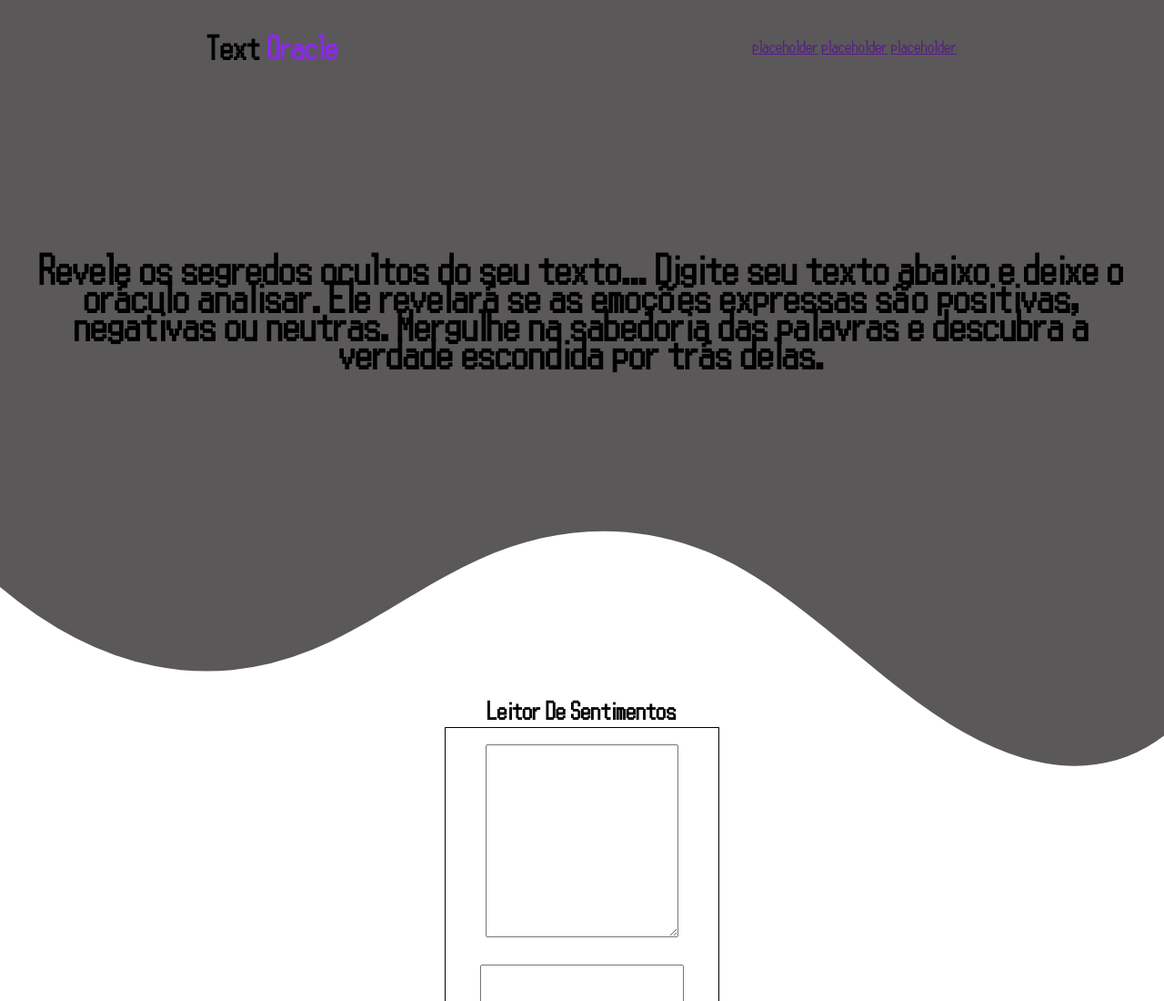
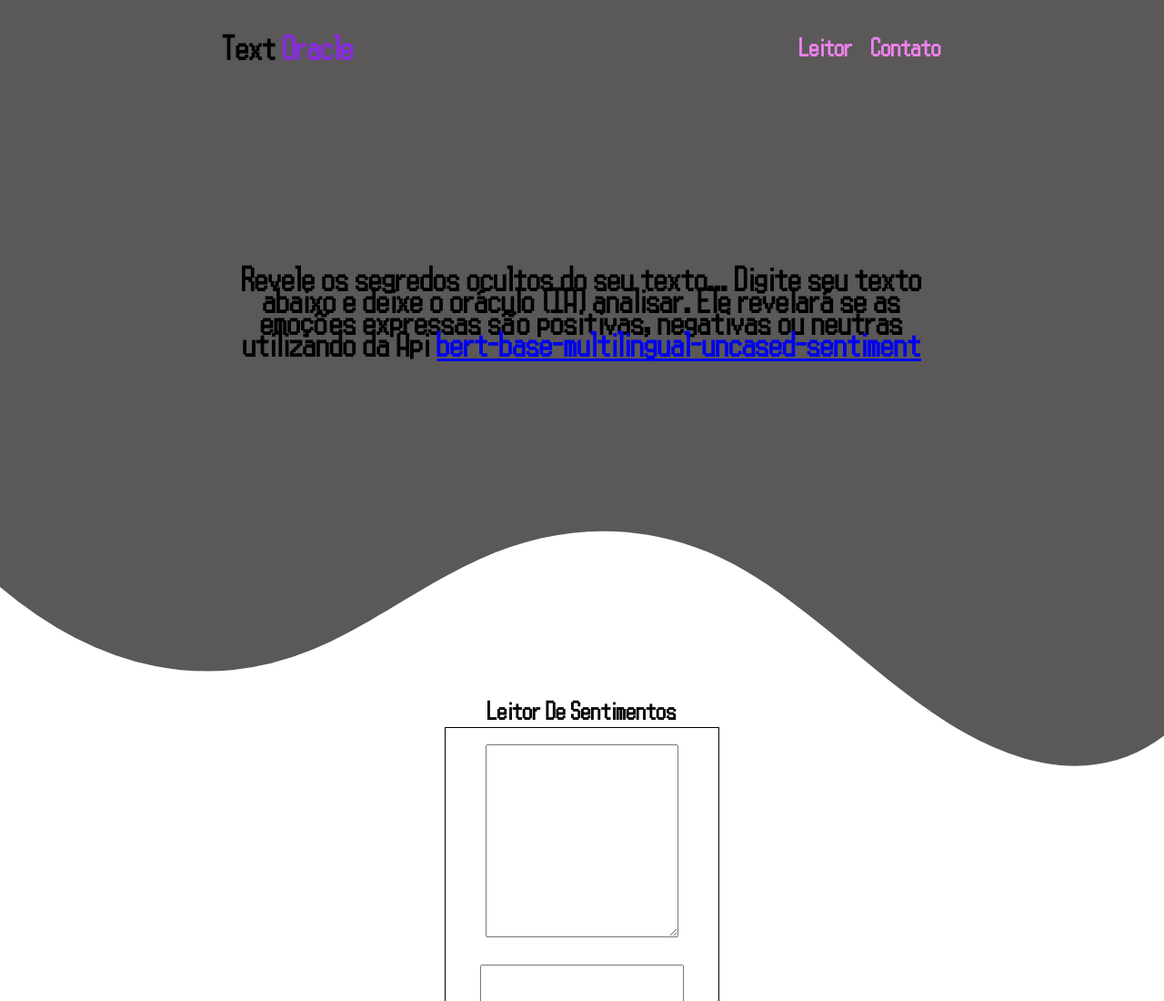
Before and after one commit to Andernial/TextOracle, a plain HTML site: page src/index.html in a window 1280 px wide. Shown: the top 1100 px of the page at 91% size. Drawn offline with Linux system fonts and the light colour scheme.

Commit message:
style: changes in text

```diff
--- a/src/css.css
+++ b/src/css.css
@@ -94,7 +94,8 @@ header {
 .middlePage-text {
     text-align: center;
     padding: 20px;
-    font-size: 40px;
+    font-size: 2rem;
+    width: 800px;
 }
 
 .app-container {
@@ -146,6 +147,24 @@ header {
 }
 
 
+nav{
+    display: flex;
+    gap: 20px;
+}
+nav > a{
+    text-decoration: none;
+    font-size: 1.5rem;
+    font-weight: bold;
+    color: violet;
+    transition: 0.5s ease-in-out;
+}
+
+nav > a:hover{
+    color: white;
+    transform: scale(1.1);
+}
+
+
 
 .input-chat {
     width: 200px;
--- a/src/index.html
+++ b/src/index.html
@@ -13,17 +13,16 @@
         <header>
             <h1 class="logo">Text <Span class="logo-secondary">Oracle</Span></h1>
             <nav>
-                <a href="">placeholder</a>
-                <a href="">placeholder</a>
-                <a href="">placeholder</a>
+                <a href="#appContainer">Leitor</a>
+                <a href="">Contato</a>
             </nav>
         </header>
 
-        <section class="main-section">
+        <section class="main-section" id="main-section">
             <h1 class="middlePage-text">Revele os segredos ocultos do seu texto...
 
-                Digite seu texto abaixo e deixe o oráculo analisar. Ele revelará se as emoções expressas são positivas,
-                negativas ou neutras. Mergulhe na sabedoria das palavras e descubra a verdade escondida por trás delas.
+                Digite seu texto abaixo e deixe o oráculo (IA) analisar. Ele revelará se as emoções expressas são positivas,
+                negativas ou neutras utilizando da Api <a href="https://huggingface.co/nlptown/bert-base-multilingual-uncased-sentiment">bert-base-multilingual-uncased-sentiment</a>
 
             </h1>
 
```
Also changed, not shown: package.json (deleted, +0 -16 lines), src/main.js (+2 -9 lines).
